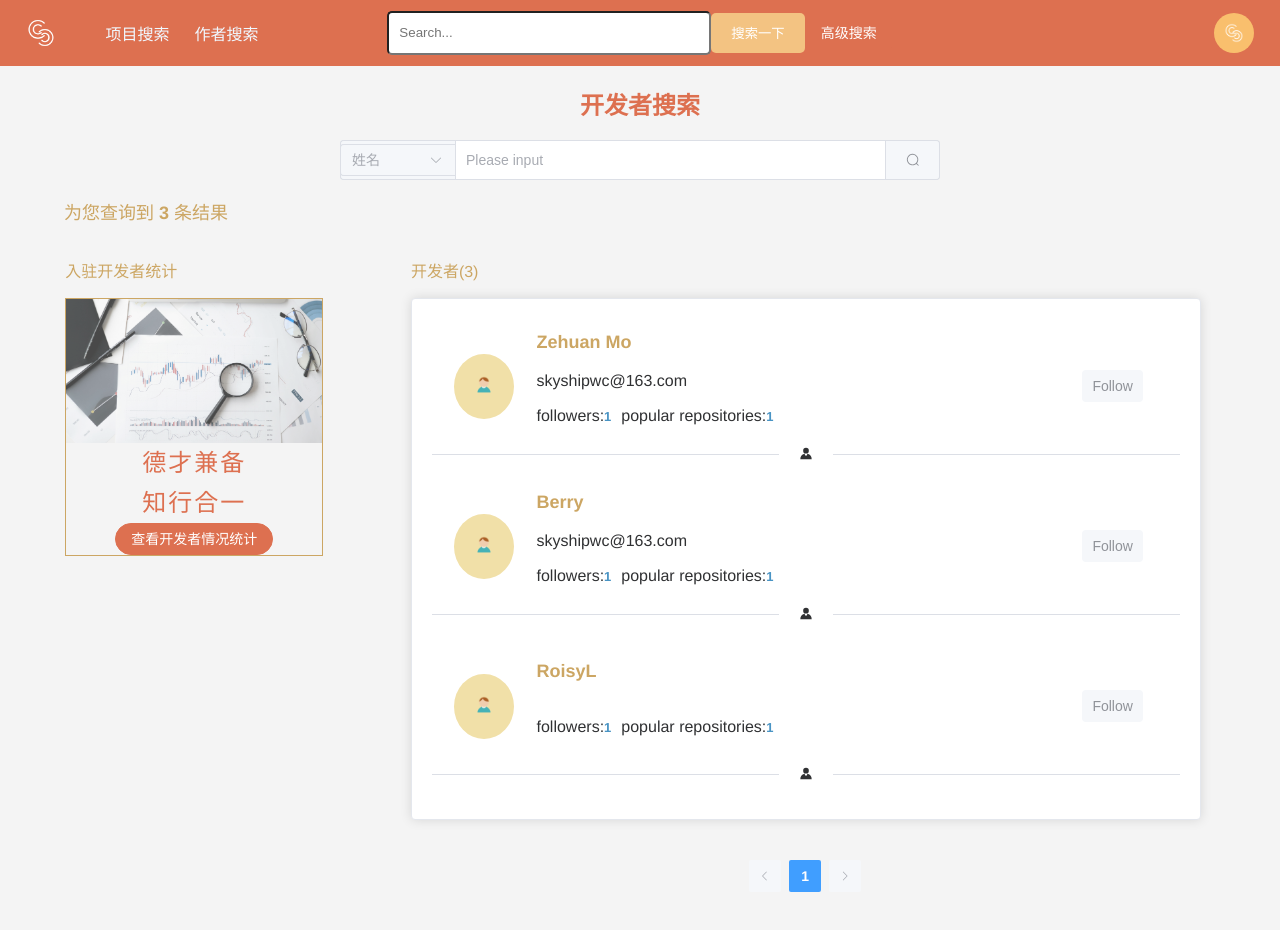
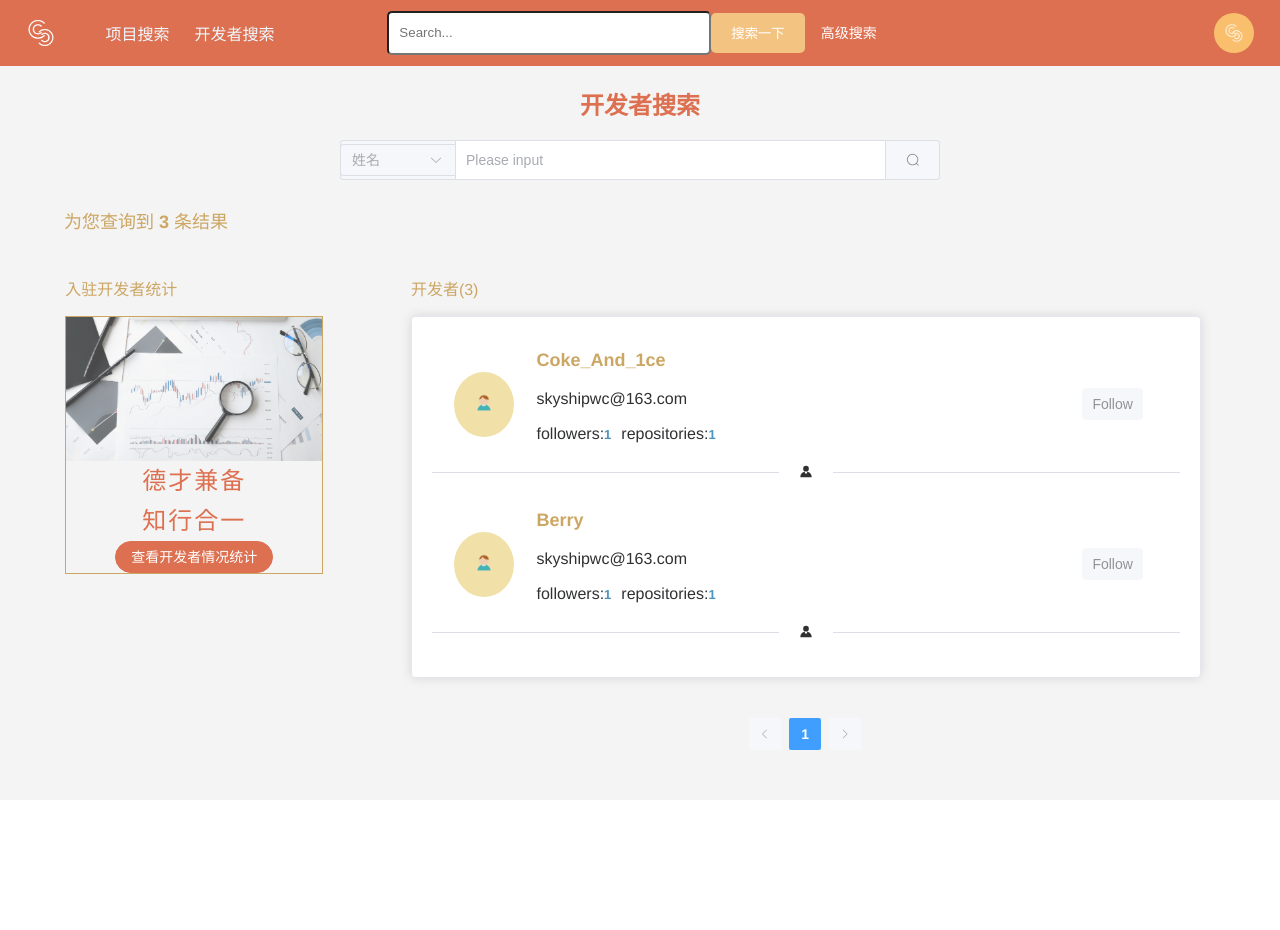
Before and after one commit to Keith1276/openSourceProject, a Vue app: page /scholarSearch in a window 1280 px wide. After the commit the page ends 800 px from the top, so only its background shows below. Built offline with nearby package versions, Linux system fonts and the light colour scheme; what vue3typed would draw is missing.

Commit message:
修改上边栏

```diff
--- a/src/page/personal/search.vue
+++ b/src/page/personal/search.vue
@@ -6,7 +6,7 @@
         <p style="color: aliceblue">项目搜索</p>
       </button>
       <button class="jumpButton" @click="jumpScholar">
-        <p style="color: aliceblue">作者搜索</p>
+        <p style="color: aliceblue">开发者搜索</p>
       </button>
     </div>
     <div class="search-container">
--- a/src/page/scholarSearch/index.vue
+++ b/src/page/scholarSearch/index.vue
@@ -94,7 +94,7 @@
                         font-size: large;
                       "
                     >
-                      {{ region.name }}
+                      {{ region.login }}
                     </p>
                   </button>
                   <p style="margin-top: 1px">
@@ -108,17 +108,17 @@
                           color: #4994c4;
                           font-size: small;
                         "
-                        >{{ region.worksCount }}
+                        >{{ region.followers }}
                       </b>
                     </p>
                     <p style="margin-top: 1px">
-                      popular repositories:<b
+                      repositories:<b
                         style="
                           font-weight: bold;
                           color: #4994c4;
                           font-size: small;
                         "
-                        >{{ region.citedByCount }}</b
+                        >{{ region.public_repos }}</b
                       >
                     </p>
                   </div>
@@ -160,45 +160,24 @@ export default {
   setup() {
     const resultCnt = ref("3");
     const value = ref("");
-    const checkList = ref([]);
     const input3 = ref("");
     const select = ref("");
     const route = useRoute();
-    const organizations = ref([
-      { label: "Tsinghua University" },
-      { label: "Peking University" },
-    ]);
     const regions = ref([
       {
         id: 1,
-        name: "Zehuan Mo",
-        worksCount: 1,
-        citedByCount: 1,
-        institutionName: "Peking University",
+        login: "Coke_And_1ce",
         email: "skyshipwc@163.com",
+        followers: 1,
+        public_repos: 1,
       },
       {
         id: 2,
-        name: "Berry",
-        worksCount: 1,
-        citedByCount: 1,
-        institutionName: "Beihang University",
+        login: "Berry",
         email: "skyshipwc@163.com",
+        followers: 1,
+        public_repos: 1,
       },
-      {
-        id: 3,
-        name: "RoisyL",
-        worksCount: 1,
-        citedByCount: 1,
-        institutionName: "Beihang University",
-      },
-    ]);
-    const options = ref([
-      { value: "Option1", label: "按匹配程度递减" },
-      { value: "Option2", label: "按文献数量递减" },
-      { value: "Option3", label: "按文献数量递增" },
-      { value: "Option4", label: "按被引用次数递减" },
-      { value: "Option5", label: "按被引用次数递增" },
     ]);
     const handleSearch = () => {
       console.log("click success");
@@ -233,10 +212,7 @@ export default {
     return {
       resultCnt,
       value,
-      checkList,
-      options,
       regions,
-      organizations,
       input3,
       select,
       pagination,
--- a/src/page/scholarSearch/search.vue
+++ b/src/page/scholarSearch/search.vue
@@ -6,7 +6,7 @@
         <p style="color: aliceblue">项目搜索</p>
       </button>
       <button class="jumpButton" @click="jumpScholar">
-        <p style="color: aliceblue">作者搜索</p>
+        <p style="color: aliceblue">开发者搜索</p>
       </button>
     </div>
     <div class="search-container">
--- a/src/page/search/search.vue
+++ b/src/page/search/search.vue
@@ -6,25 +6,33 @@
         <p style="color: aliceblue">项目搜索</p>
       </button>
       <button class="jumpButton" @click="jumpScholar">
-        <p style="color: aliceblue">作者搜索</p>
+        <p style="color: aliceblue">开发者搜索</p>
       </button>
     </div>
     <div class="search-container">
-      <input type="text" placeholder="Search..." class="search-input" v-model="searchQuery"/>
+      <input
+        type="text"
+        placeholder="Search..."
+        class="search-input"
+        v-model="searchQuery"
+      />
       <button class="search-button" @click="handleSearch">搜索一下</button>
       <el-popover
         ref="popover"
         v-model="visible"
         title="选项"
         width="400"
-        trigger="click" popper-append-to-body>
+        trigger="click"
+        popper-append-to-body
+      >
         <p>License</p>
         <el-checkbox-group v-model="license" label="License">
           <el-checkbox
             v-for="item in licenses"
             :key="item.value"
             :label="item.value"
-          >{{ item.value }}</el-checkbox>
+            >{{ item.value }}</el-checkbox
+          >
         </el-checkbox-group>
         <p>Language</p>
         <el-checkbox-group v-model="language" label="Language">
@@ -36,7 +44,9 @@
           <el-checkbox label="Go">Go</el-checkbox>
         </el-checkbox-group>
         <template #reference>
-          <el-button class="advanced-search" @click="togglePopover">高级搜索</el-button>
+          <el-button class="advanced-search" @click="togglePopover"
+            >高级搜索</el-button
+          >
         </template>
       </el-popover>
     </div>
@@ -56,8 +66,8 @@
 import { useStore } from "vuex";
 import { register, resetPassword, sendEmail } from "@/api/example";
 import { callSuccess, callError, callInfo, callWarning } from "@/call";
-import { defineComponent, ref, defineEmits } from 'vue';
-import { ElButton, ElPopover, ElCheckbox, ElCheckboxGroup } from 'element-plus';
+import { defineComponent, ref, defineEmits } from "vue";
+import { ElButton, ElPopover, ElCheckbox, ElCheckboxGroup } from "element-plus";
 import router from "@/router/index.js";
 
 export default defineComponent({
@@ -66,7 +76,7 @@ export default defineComponent({
     ElButton,
     ElPopover,
     ElCheckbox,
-    ElCheckboxGroup
+    ElCheckboxGroup,
   },
   setup(props, { emit }) {
     const jumpSearch = () => {
@@ -81,28 +91,28 @@ export default defineComponent({
     const checkedOptions = ref<string[]>([]);
     const license = ref([]);
     const language = ref([]);
-    const searchQuery = ref<string>('');
+    const searchQuery = ref<string>("");
 
-    const handleSearch=()=>{
-      let param={
-        license:license.value,
-        language:language.value,
-        content:searchQuery.value
-      }
-      emit('handleSearch',param)
-      license.value=[];
-      language.value=[];
-      searchQuery.value='';
-    }
+    const handleSearch = () => {
+      let param = {
+        license: license.value,
+        language: language.value,
+        content: searchQuery.value,
+      };
+      emit("handleSearch", param);
+      license.value = [];
+      language.value = [];
+      searchQuery.value = "";
+    };
 
-    const licenses=[
-      {value:"All"},
-      {value:"BSD Zero Clause License"},
-      {value:"MIT License"},
-      {value:"Apache License 2.0"},
-      {value:"Creative Commons"},
-      {value:"GNU General Public License"},
-    ]
+    const licenses = [
+      { value: "All" },
+      { value: "BSD Zero Clause License" },
+      { value: "MIT License" },
+      { value: "Apache License 2.0" },
+      { value: "Creative Commons" },
+      { value: "GNU General Public License" },
+    ];
 
     const togglePopover = () => {
       visible.value = !visible.value;
@@ -117,7 +127,7 @@ export default defineComponent({
       license,
       language,
       licenses,
-      searchQuery
+      searchQuery,
     };
   },
 });
@@ -173,7 +183,7 @@ export default defineComponent({
 
 .search-button:hover {
   background-color: #fde8d3;
-  color:black;
+  color: black;
 }
 
 .profile {
```
